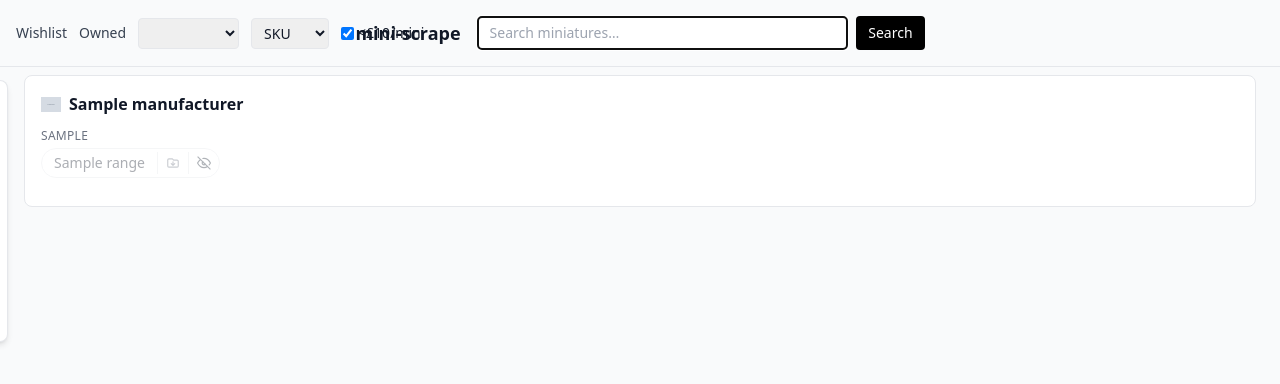
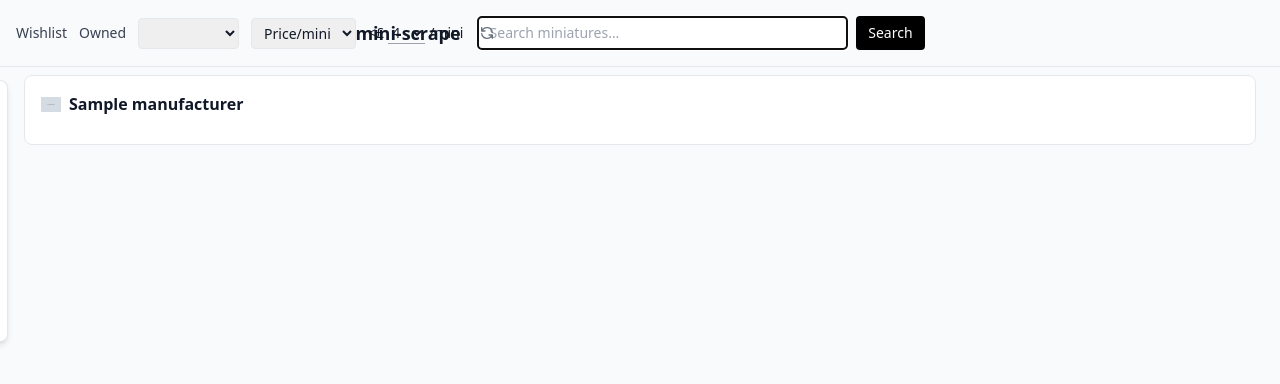
Before and after one commit to iguanaman/mini-scrape, a FastAPI app: page / in a window 1280 px wide. Shown: the top 384 px of the page. Run offline with FastAPI, Linux system fonts and the light colour scheme; tables that the repository leaves empty hold one stand-in row (values such as "Sample post"); grey boxes marked "Sample" are stand-in pictures; some libraries are stand-ins or nearby versions.

Commit message:
feat: ppm filter dropdown + pill/group hide when empty
Replace <£10/mini checkbox with a £2/3/4/5/10/— dropdown (default £4).
Pills hide entirely (not just dim) when category or ppm threshold leaves
them empty. Pill groups hide when all their pills are hidden. Open range
containers collapse when all cards are filtered out.

db: expose min_ppm per range so pill visibility can be evaluated before
a range is opened.

```diff
--- a/templates/index.html
+++ b/templates/index.html
@@ -26,7 +26,6 @@
     .card-wrap:hover .counter-inputs { opacity: 1; pointer-events: auto; }
     #lb-overlays .counter-label { opacity: 0; }
     #lb-overlays .counter-inputs { opacity: 1; pointer-events: auto; }
-    .range-pill.category-dim { opacity: 0.35; }
     @keyframes shimmer {
       0%   { transform: translateX(-100%); }
       100% { transform: translateX(100%); }
@@ -52,7 +51,7 @@
     <button id="lb-close" class="absolute top-4 right-4 text-white/70 hover:text-white text-3xl leading-none z-10">&times;</button>
     <div class="relative w-full h-full flex items-center justify-center">
       <img id="lb-img" src="" alt="" class="max-h-[95vh] max-w-[95vw] object-contain cursor-pointer" draggable="false" />
-      <div id="lb-overlays" class="absolute" style="pointer-events:none"></div>
+      <div id="lb-overlays" class="absolute"></div>
       <div id="lb-title" class="absolute bottom-4 left-1/2 -translate-x-1/2 text-sm px-3 py-1 text-center max-w-lg pointer-events-none"
            style="color:#fff; text-shadow:0 0 4px #000,0 1px 3px #000,0 -1px 3px #000,1px 0 3px #000,-1px 0 3px #000,0 0 12px #000"></div>
     </div>
@@ -78,12 +77,25 @@
         <select id="sort-select" class="border rounded px-2 py-1 text-sm">
           <option value="sku">SKU</option>
           <option value="name">Name</option>
+          <option value="price_per_mini" selected>Price/mini</option>
           <option value="price">Price</option>
         </select>
-        <label class="flex items-center gap-1 text-sm cursor-pointer select-none">
-          <input type="checkbox" id="filter-expensive" checked class="cursor-pointer">
-          &lt;£10/mini
+        <label class="flex items-center gap-1 text-sm select-none">
+          &lt;£<select id="filter-expensive" class="bg-transparent text-sm cursor-pointer border-b border-gray-400 focus:outline-none">
+            <option value="2">2</option>
+            <option value="3">3</option>
+            <option value="4" selected>4</option>
+            <option value="5">5</option>
+            <option value="10">10</option>
+            <option value="">—</option>
+          </select>/mini
         </label>
+        <button id="resort-btn" type="button" title="Re-sort with updated mini counts"
+          class="p-1 rounded hover:bg-gray-100 text-gray-500 hover:text-gray-800 transition-colors">
+          <svg xmlns="http://www.w3.org/2000/svg" class="w-4 h-4" fill="none" viewBox="0 0 24 24" stroke="currentColor" stroke-width="2">
+            <path stroke-linecap="round" stroke-linejoin="round" d="M4 4v5h.582m15.356 2A8.001 8.001 0 004.582 9m0 0H9m11 11v-5h-.581m0 0a8.003 8.003 0 01-15.357-2m15.357 2H15"/>
+          </svg>
+        </button>
       </div>
       <a id="home-link" href="/" class="font-bold text-lg shrink-0 hover:text-gray-600">mini-scrape</a>
       <form id="f" class="flex gap-2 w-full max-w-md">
@@ -147,12 +159,12 @@
     const storeFilters = document.getElementById('store-filters');
     const categorySelect = document.getElementById('category-select');
     const sortSelect = document.getElementById('sort-select');
-    const filterExpensiveChk = document.getElementById('filter-expensive');
+    const filterExpensiveSel = document.getElementById('filter-expensive');
 
     let selectedStore = null;
     let selectedCategory = 'minis';
-    let selectedSort = 'sku';
-    let filterExpensive = true;
+    let selectedSort = 'price_per_mini';
+    let filterExpensive = 4;
     let lastGroups = [];
     let lastRetailers = HOME_DATA.retailers || [];
     let lastWishlistItems = null;
@@ -468,7 +480,12 @@
             if (hideBtn) { hideBtn.dataset.hidden = '1'; hideBtn.innerHTML = eyeSvg(true); hideBtn.title = 'Unhide this product'; }
             cardEl.classList.add('opacity-40', 'grayscale');
           } else {
-            updateSticker(cardEl, cheapest, fetchedMinis);
+            const counterEl = cardEl.querySelector('.minis-counter');
+            const knownMinis = fetchedMinis
+              ?? (counterEl ? parseInt(counterEl.dataset.minis || '0', 10) || null : null)
+              ?? (sku ? minisMap.get(normSku(sku)) : null);
+            if (counterEl) counterEl.dataset.price = cheapest;
+            updateSticker(cardEl, cheapest, knownMinis);
           }
           if (cheapest !== null && !cardEl.querySelector('.offers-section')) {
             const matchGroup = groups.find(g => (g.offers || []).some(o => o.in_stock && typeof o.price === 'number'));
@@ -763,7 +780,7 @@
       let copy = [...products];
       if (selectedSort === 'name') {
         copy.sort((a, b) => (a.title || '').localeCompare(b.title || ''));
-      } else if (selectedSort === 'price') {
+      } else if (selectedSort === 'price_per_mini' || selectedSort === 'price') {
         const cheapest = p => {
           const prices = Object.values(p.prices || {})
             .map(e => e && typeof e === 'object' ? e.price : e)
@@ -775,6 +792,7 @@
           const minis = (p.sku && minisMap.get(normSku(p.sku))) ?? p.minis;
           return c !== null && minis ? c / minis : null;
         };
+        if (selectedSort === 'price_per_mini') {
           copy.sort((a, b) => {
             const pa = ppm(a), pb = ppm(b);
             if (pa !== null && pb !== null) return pa - pb;
@@ -787,6 +805,15 @@
             return 0;
           });
         } else {
+          copy.sort((a, b) => {
+            const ca = cheapest(a), cb = cheapest(b);
+            if (ca !== null && cb !== null) return ca - cb;
+            if (ca !== null) return -1;
+            if (cb !== null) return 1;
+            return 0;
+          });
+        }
+      } else {
         copy.sort((a, b) => (a.sku || '').localeCompare(b.sku || ''));
       }
       return copy;
@@ -794,22 +821,39 @@
 
     function applyFilters() {
       const cat = selectedCategory;
-      // Pills: grey out if range has no products matching category
+      // Pills: hide if range has no products matching category or all are above ppm threshold
       manufacturers.querySelectorAll('.range-pill').forEach(pill => {
-        if (cat === 'all') {
+        const cats = (pill.dataset.categories || '').split(',').filter(Boolean);
+        const catMatch = cat === 'all' || (cats.length > 0 && (cats.includes(cat) || (cat === 'unknown' && cats.includes('unknown'))));
+        const minPpm = pill.dataset.minPpm !== '' ? parseFloat(pill.dataset.minPpm) : null;
+        const ppmHide = filterExpensive !== null && minPpm !== null && minPpm > filterExpensive;
+        pill.classList.toggle('hidden', !catMatch || ppmHide);
         pill.classList.remove('category-dim');
-        } else {
-          const cats = (pill.dataset.categories || '').split(',').filter(Boolean);
-          const matches = cats.length === 0 || cats.includes(cat);
-          pill.classList.toggle('category-dim', !matches);
-        }
-      });
-      // Cards: hide if category doesn't match or price/mini > £10
+      });
+      // Cards: hide if category doesn't match or price/mini exceeds threshold
       manufacturers.querySelectorAll('.card-outer').forEach(outer => {
         const catHide = cat !== 'all' && outer.dataset.category !== cat;
         const ppm = outer.dataset.ppm !== '' ? parseFloat(outer.dataset.ppm) : null;
-        const expHide = filterExpensive && ppm !== null && ppm > 10;
+        const expHide = filterExpensive !== null && ppm !== null && ppm > filterExpensive;
         outer.classList.toggle('hidden', catHide || expHide);
+      });
+      // Range containers: hide if open but all cards are filtered out
+      manufacturers.querySelectorAll('.range-products').forEach(container => {
+        if (container.hidden && !container.dataset.filterHidden) return; // already closed by user, leave it
+        const anyVisible = container.querySelector('.card-outer:not(.hidden)');
+        if (!anyVisible && !container.hidden) {
+          container.hidden = true;
+          container.dataset.filterHidden = '1';
+        } else if (anyVisible && container.dataset.filterHidden) {
+          container.hidden = false;
+          delete container.dataset.filterHidden;
+        }
+      });
+      // Pill groups (grouped manufacturers): hide if all pills are hidden
+      manufacturers.querySelectorAll('.pill-group').forEach(group => {
+        const pills = group.querySelectorAll('.range-pill');
+        const allHidden = Array.from(pills).every(p => p.classList.contains('hidden'));
+        group.classList.toggle('hidden', allHidden);
       });
     }
     function applyCategoryFilter() { applyFilters(); }
@@ -1068,7 +1112,7 @@
         }
         const pill = (manSlug, r) => {
           const empty = !r.hidden && !(r.categories || []).length;
-          return `<span class="range-pill inline-flex items-center border rounded-full text-sm overflow-hidden${r.hidden || empty ? ' opacity-50' : ''}" data-hidden="${r.hidden ? '1' : '0'}" data-categories="${esc((r.categories || []).join(','))}">
+          return `<span class="range-pill inline-flex items-center border rounded-full text-sm overflow-hidden${r.hidden || empty ? ' opacity-50' : ''}" data-hidden="${r.hidden ? '1' : '0'}" data-categories="${esc((r.categories || []).join(','))}" data-min-ppm="${r.min_ppm != null ? r.min_ppm : ''}">
           <button type="button" data-man="${esc(manSlug)}" data-range="${esc(r.slug)}"
             class="range-btn px-3 py-1 hover:bg-gray-100">${esc(r.name)}</button>
           <button type="button" data-man="${esc(manSlug)}" data-range="${esc(r.slug)}" title="Fetch prices for ${esc(r.name)}"
@@ -1093,7 +1137,7 @@
             if (!byGroup.has(g)) { byGroup.set(g, []); groups.push(g); }
             byGroup.get(g).push(r);
           }
-          return groups.map(g => `<div class="mb-3">
+          return groups.map(g => `<div class="pill-group mb-3">
             <div class="text-xs uppercase tracking-wide text-gray-500 mb-1">${esc(g)}</div>
             <div class="flex flex-wrap gap-2">${byGroup.get(g).map(r => pill(m.slug, r)).join('')}</div>
           </div>`).join('');
@@ -1312,8 +1356,9 @@
       selectedCategory = categorySelect.value;
       applyFilters();
     });
-    filterExpensiveChk.addEventListener('change', () => {
-      filterExpensive = filterExpensiveChk.checked;
+    filterExpensiveSel.addEventListener('change', () => {
+      const v = filterExpensiveSel.value;
+      filterExpensive = v === '' ? null : parseFloat(v);
       applyFilters();
     });
 
@@ -1350,7 +1395,7 @@
         const minisOf = el => productOf(el)?.minis || null;
         if (selectedSort === 'name') {
           outers.sort((a, b) => titleOf(a).localeCompare(titleOf(b)));
-        } else if (selectedSort === 'price') {
+        } else if (selectedSort === 'price_per_mini') {
           outers.sort((a, b) => {
             const pa = cheapestOf(a), pb = cheapestOf(b);
             const ma = minisOf(a), mb = minisOf(b);
@@ -1364,11 +1409,23 @@
             if (pb !== null) return 1;
             return 0;
           });
+        } else if (selectedSort === 'price') {
+          outers.sort((a, b) => {
+            const pa = cheapestOf(a), pb = cheapestOf(b);
+            if (pa !== null && pb !== null) return pa - pb;
+            if (pa !== null) return -1;
+            if (pb !== null) return 1;
+            return 0;
+          });
         } else {
           outers.sort((a, b) => skuOf(a).localeCompare(skuOf(b)));
         }
         outers.forEach(el => gridEl.appendChild(el));
       });
+    });
+
+    document.getElementById('resort-btn').addEventListener('click', () => {
+      sortSelect.dispatchEvent(new Event('change'));
     });
 
     window.addEventListener('popstate', () => {
@@ -1585,6 +1642,7 @@
       });
 
       lb.addEventListener('click', (e) => {
+        if (lbOverlays.contains(e.target)) return;
         if (lbImg.contains(e.target)) {
           const half = lbImg.getBoundingClientRect().left + lbImg.offsetWidth / 2;
           lbShow(e.clientX < half ? lbIdx - 1 : lbIdx + 1);
```
Lines whose indentation alone changed are shown as unchanged.
